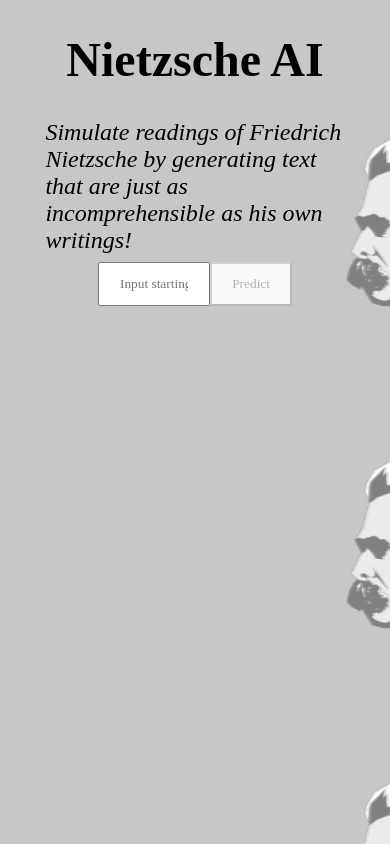
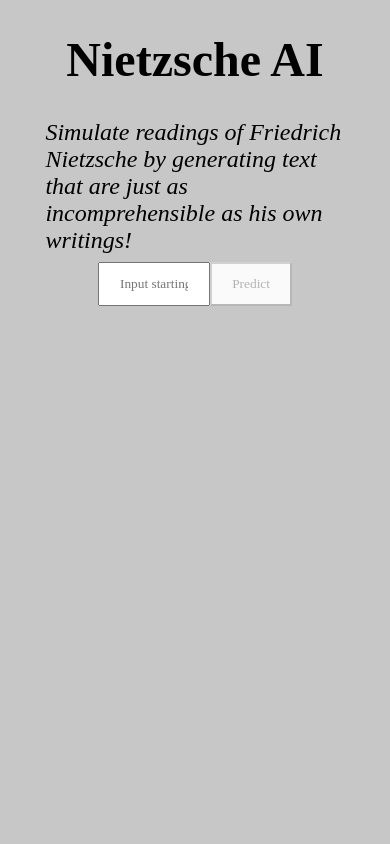
Before and after one commit to Matchingg/nietzsche-ai, a React (Create React App) app in the folder client/: page / in a window 390 px wide. Built offline with nearby package versions, Linux system fonts and the light colour scheme; a web font is replaced by a local one.

Commit message:
background image responsive

```diff
--- a/client/src/index.css
+++ b/client/src/index.css
@@ -11,6 +11,13 @@ body {
   background-size: cover;
   background-color: #fff;
   background-blend-mode: luminosity;
+}
+
+@media only screen and (max-width: 1400px) {
+  body {
+    background-color: #c7c7c7;
+    background-image: none;
+  }
 }
 
 .container {
```
